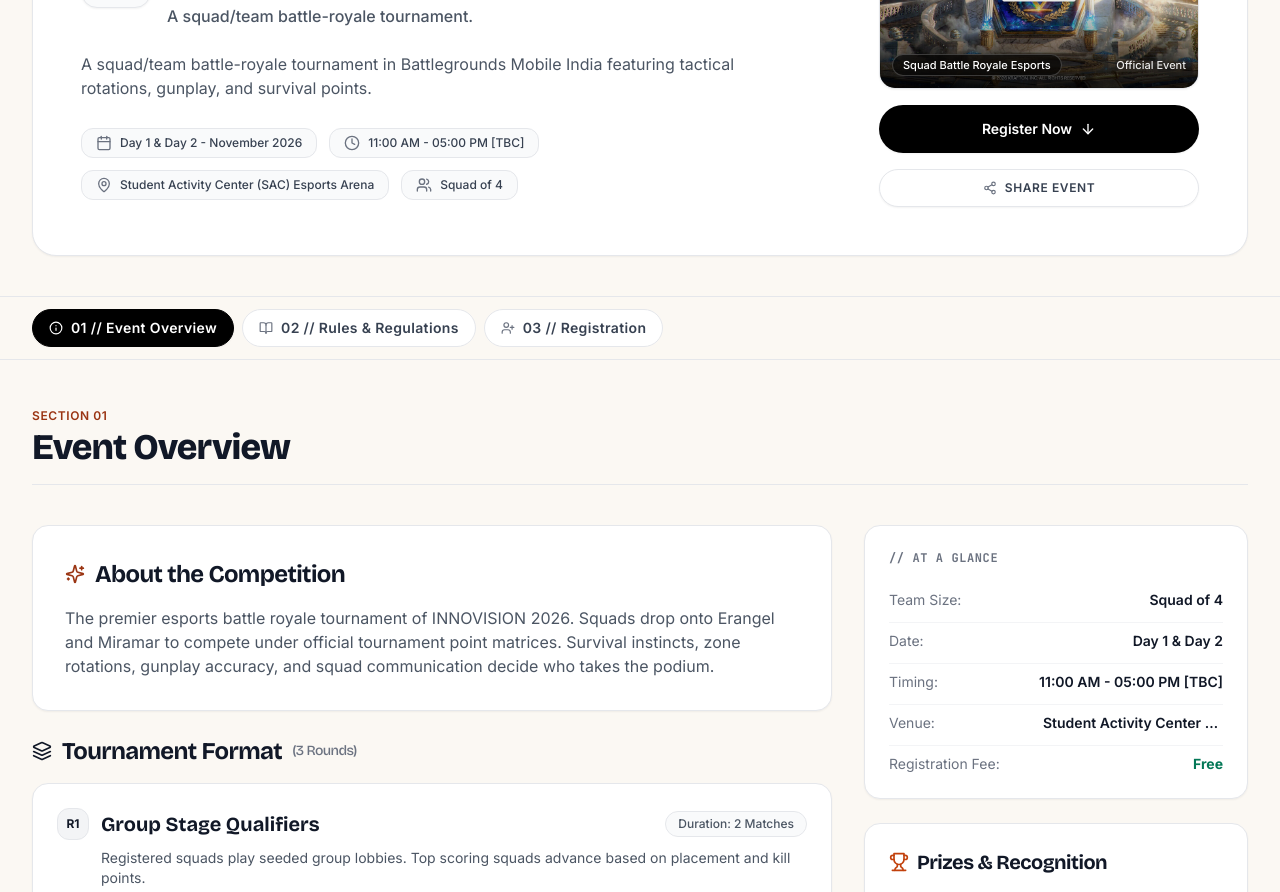
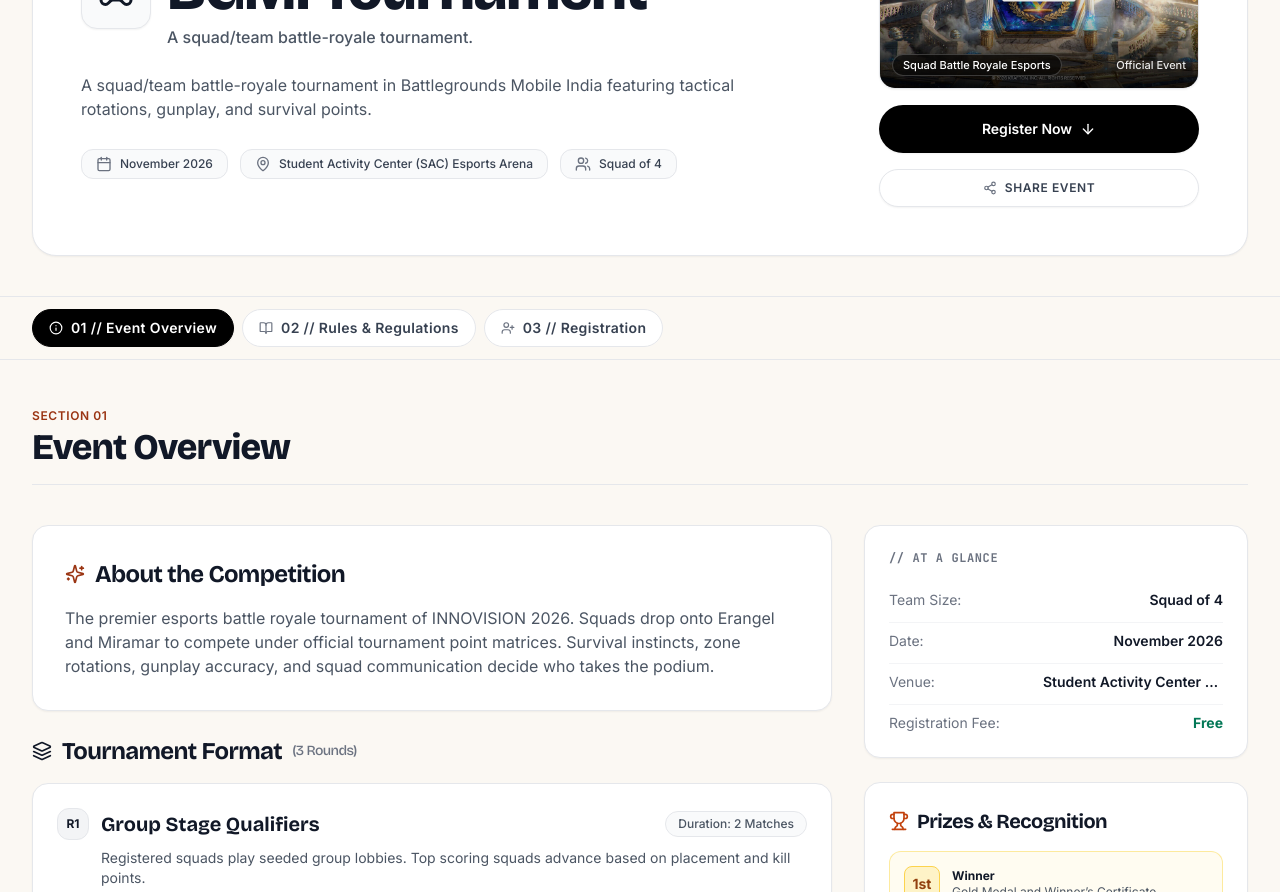
Before and after one commit to manishkr6/Innovision, a React (Vite) app: page /events/bgmi in a window 1280 px wide. Shown: the part 320-1212 px from the top of the page. Built offline with nearby package versions, Linux system fonts and the light colour scheme; no server answers.

Commit message:
fix: remove day numbers and unconfirmed timings from event pages

```diff
--- a/src/components/event/EventHero.jsx
+++ b/src/components/event/EventHero.jsx
@@ -23,6 +23,7 @@ import {
   Sparkles
 } from 'lucide-react';
 import { useLenis } from '../../hooks/useLenis';
+import { FEST_INFO } from '../../data/events';
 
 const iconMap = {
   'code': Code,
@@ -126,11 +127,7 @@ export const EventHero = ({ event }) => {
             <div className="pt-2 flex flex-wrap gap-2.5 sm:gap-3 text-xs font-medium text-gray-700">
               <div className="flex items-center gap-2 px-3.5 py-1.5 rounded-xl bg-gray-50 border border-gray-200">
                 <Calendar className="w-4 h-4 text-gray-500" />
-                <span>{event.date}</span>
-              </div>
-              <div className="flex items-center gap-2 px-3.5 py-1.5 rounded-xl bg-gray-50 border border-gray-200">
-                <Clock className="w-4 h-4 text-gray-500" />
-                <span>{event.time}</span>
+                <span>{FEST_INFO.dateString}</span>
               </div>
               <div className="flex items-center gap-2 px-3.5 py-1.5 rounded-xl bg-gray-50 border border-gray-200">
                 <MapPin className="w-4 h-4 text-gray-500" />
--- a/src/components/event/EventInfoSection.jsx
+++ b/src/components/event/EventInfoSection.jsx
@@ -1,4 +1,5 @@
 import React from 'react';
+import { FEST_INFO } from '../../data/events';
 import {
   Trophy,
   Layers,
@@ -92,11 +93,7 @@ export const EventInfoSection = ({ event }) => {
               </div>
               <div className="pt-2 flex items-center justify-between">
                 <span className="text-gray-500">Date:</span>
-                <span className="font-semibold text-gray-900">{event.date.split('-')[0]}</span>
-              </div>
-              <div className="pt-2 flex items-center justify-between">
-                <span className="text-gray-500">Timing:</span>
-                <span className="font-semibold text-gray-900">{event.time}</span>
+                <span className="font-semibold text-gray-900">{FEST_INFO.dateString}</span>
               </div>
               <div className="pt-2 flex items-center justify-between">
                 <span className="text-gray-500">Venue:</span>
```
